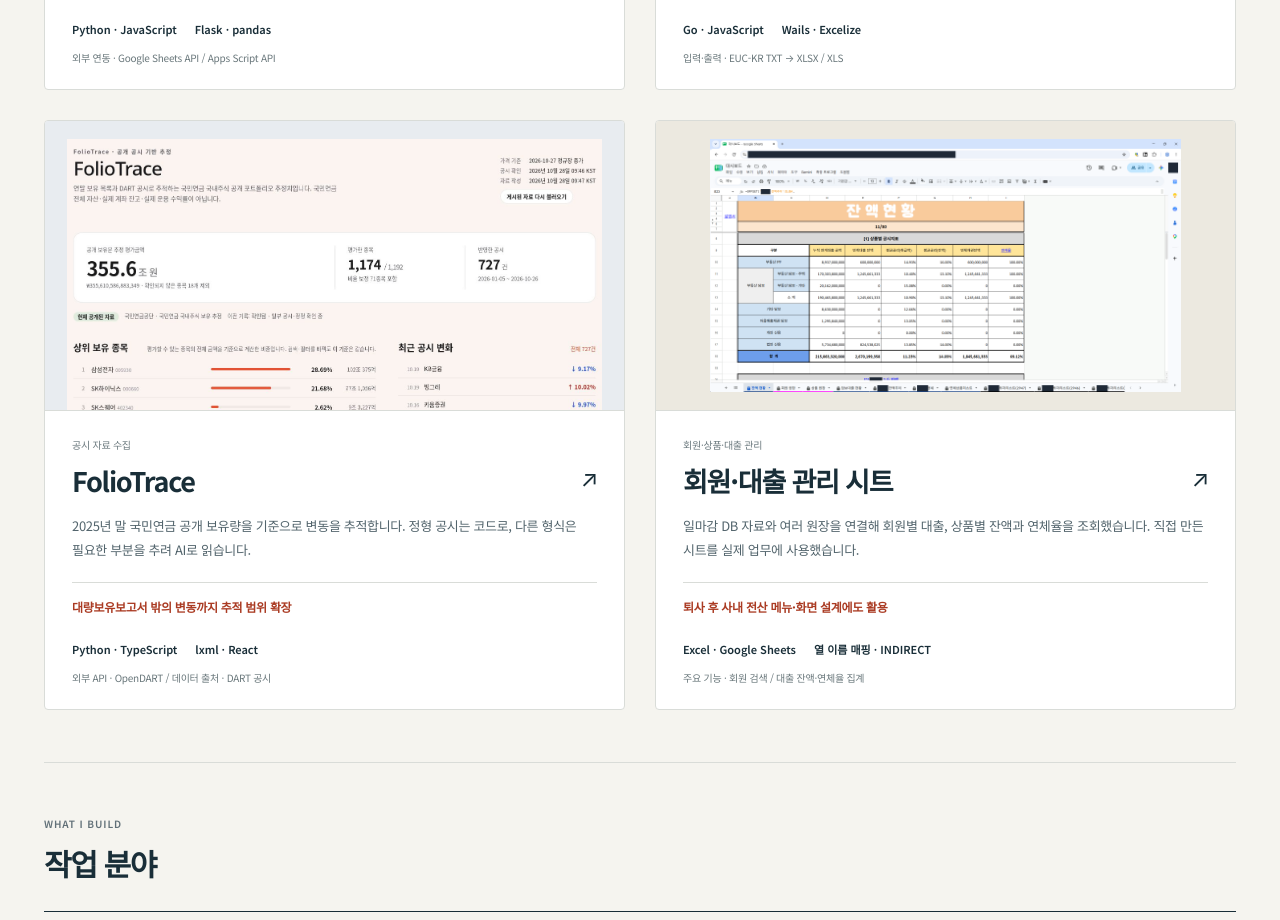
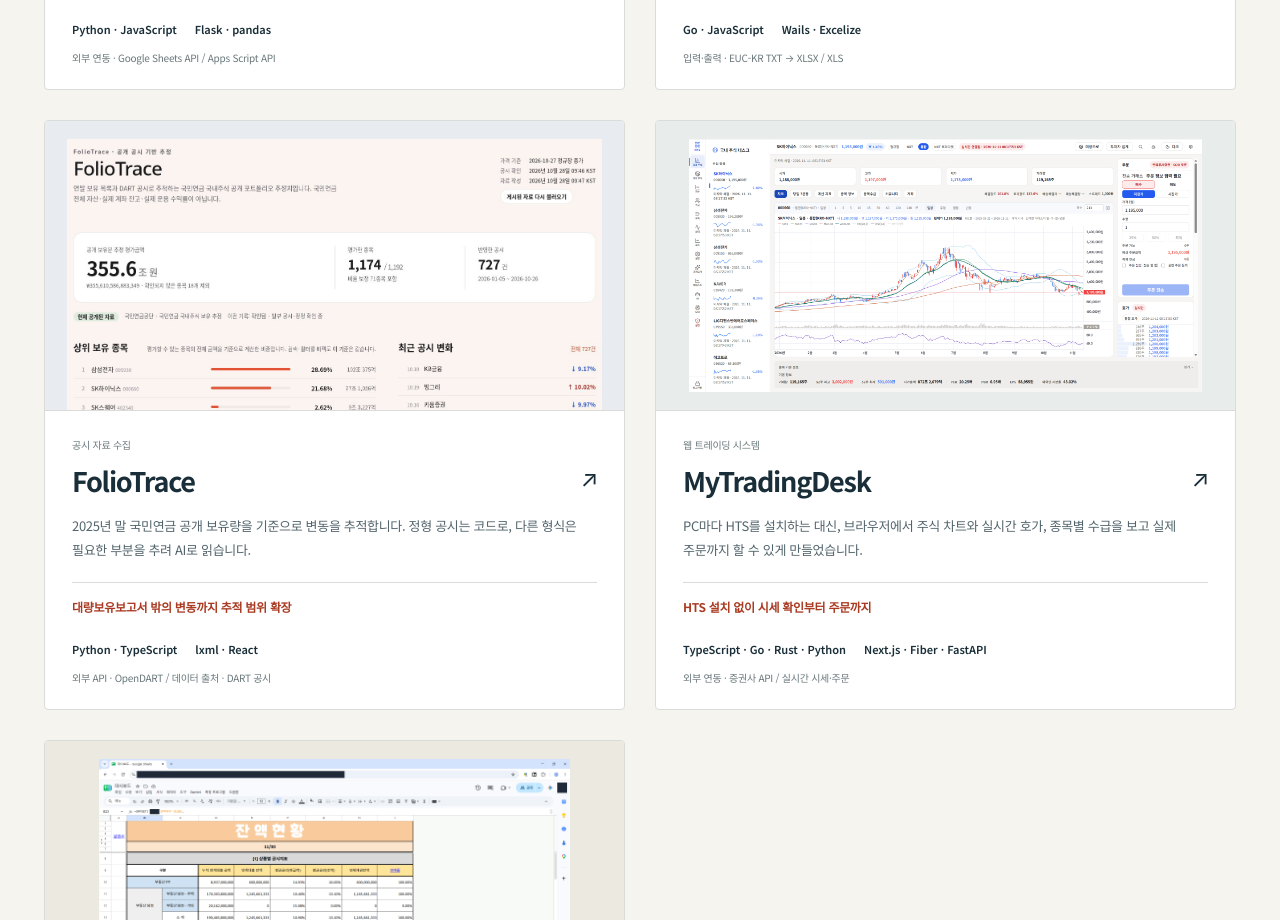
Before and after one commit to Fentanest/Fentanest.github.io, a plain HTML site: page index.html in a window 1280 px wide. Shown: the part 1840-2760 px from the top of the page. Drawn offline with Linux system fonts and the light colour scheme.

Commit message:
Add MyTradingDesk to featured portfolio projects

```diff
--- a/index.html
+++ b/index.html
@@ -15,6 +15,7 @@
 <article class="project-card"><a href="projects/fines.html"><div class="project-card-image image-fines"><img src="assets/fines-report-summary.png" alt="fines가 Google Sheets에 작성한 금감원 보고서 화면" loading="lazy" decoding="async" width="2048" height="821"></div><div class="project-card-copy"><p class="project-context">금감원 보고서 작성</p><h3>fines <span aria-hidden="true">↗</span></h3><p>계약·투자자 엑셀 자료를 연결해 금감원 보고서를 작성합니다. 보고 항목의 계산과 대조를 자동화하고 검증표를 만듭니다.</p><p class="project-card-result">보고서 작성 3시간 → 5분</p><div class="project-card-stack"><span>Python · JavaScript</span><span>Flask · pandas</span></div><p class="project-card-detail">외부 연동 · Google Sheets API / Apps Script API</p></div></a></article>
 <article class="project-card"><a href="projects/peti.html"><div class="project-card-image image-peti"><img src="assets/peti-showcase.png" alt="PETI 변환기와 익명 처리한 TXT 입력·엑셀 결과 예시" loading="lazy" decoding="async" width="2200" height="1320"></div><div class="project-card-copy"><p class="project-context">전산 입력용 파일 변환</p><h3>PETI <span aria-hidden="true">↗</span></h3><p>기관에서 받은 공직윤리 TXT를 일괄 병합·파싱해 전산 입력용 엑셀로 바꿉니다. 파일마다 복사·분리·저장하던 반복 작업을 줄였습니다.</p><p class="project-card-result">기관별 수십~수백 개 TXT를 한 번에 처리</p><div class="project-card-stack"><span>Go · JavaScript</span><span>Wails · Excelize</span></div><p class="project-card-detail">입력·출력 · EUC-KR TXT → XLSX / XLS</p></div></a></article>
 <article class="project-card"><a href="projects/data-tools.html#foliotrace"><div class="project-card-image image-folio"><img src="assets/foliotrace-overview.png" alt="FolioTrace의 국민연금 공개 보유 추정치와 종목 조회 화면" loading="lazy" decoding="async" width="1331" height="1138"></div><div class="project-card-copy"><p class="project-context">공시 자료 수집</p><h3>FolioTrace <span aria-hidden="true">↗</span></h3><p>2025년 말 국민연금 공개 보유량을 기준으로 변동을 추적합니다. 정형 공시는 코드로, 다른 형식은 필요한 부분을 추려 AI로 읽습니다.</p><p class="project-card-result">대량보유보고서 밖의 변동까지 추적 범위 확장</p><div class="project-card-stack"><span>Python · TypeScript</span><span>lxml · React</span></div><p class="project-card-detail">외부 API · OpenDART / 데이터 출처 · DART 공시</p></div></a></article>
+<article class="project-card"><a href="projects/api-integration.html"><div class="project-card-image"><img src="assets/wts-chart-orders.png" alt="MyTradingDesk의 주식 차트·실시간 호가·주문 화면" loading="lazy" decoding="async" width="1920" height="946"></div><div class="project-card-copy"><p class="project-context">웹 트레이딩 시스템</p><h3>MyTradingDesk <span aria-hidden="true">↗</span></h3><p>PC마다 HTS를 설치하는 대신, 브라우저에서 주식 차트와 실시간 호가, 종목별 수급을 보고 실제 주문까지 할 수 있게 만들었습니다.</p><p class="project-card-result">HTS 설치 없이 시세 확인부터 주문까지</p><div class="project-card-stack"><span>TypeScript · Go · Rust · Python</span><span>Next.js · Fiber · FastAPI</span></div><p class="project-card-detail">외부 연동 · 증권사 API / 실시간 시세·주문</p></div></a></article>
 <article class="project-card"><a href="projects/spreadsheets.html"><div class="project-card-image image-sheet"><img src="assets/dashboard-02.png?v=20261026-2" alt="상품별 대출 잔액과 연체율을 보여주는 시트" loading="lazy" decoding="async" width="1920" height="1032"></div><div class="project-card-copy"><p class="project-context">회원·상품·대출 관리</p><h3>회원·대출 관리 시트 <span aria-hidden="true">↗</span></h3><p>일마감 DB 자료와 여러 원장을 연결해 회원별 대출, 상품별 잔액과 연체율을 조회했습니다. 직접 만든 시트를 실제 업무에 사용했습니다.</p><p class="project-card-result">퇴사 후 사내 전산 메뉴·화면 설계에도 활용</p><div class="project-card-stack"><span>Excel · Google Sheets</span><span>열 이름 매핑 · INDIRECT</span></div><p class="project-card-detail">주요 기능 · 회원 검색 / 대출 잔액·연체율 집계</p></div></a></article>
 </div></section>
 <section class="overview-section wrap" id="services" aria-labelledby="services-title"><div class="overview-section-heading"><div><p class="eyebrow">WHAT I BUILD</p><h2 id="services-title">작업 분야</h2></div></div><div class="capability-grid">
```
